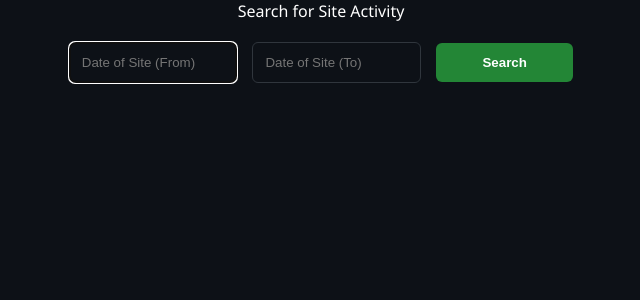
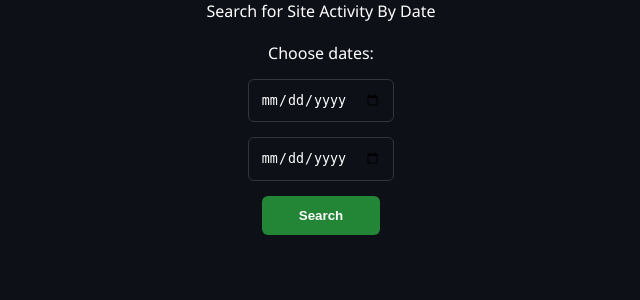
Before and after one commit to ernmin/site-activity, a Flask app: page /date in a window 1280 px wide. Shown: the part 107-407 px from the top of the page, without its empty margins (319-959 px from the left). Run offline with Flask 3, Linux system fonts and the light colour scheme.

Commit message:
Change Date Search Page Take in put by the native html date picker

```diff
--- a/front-end/app/static/css/main.css
+++ b/front-end/app/static/css/main.css
@@ -72,9 +72,11 @@ button:disabled {
 
 .form-container {
     display: flex;
+    flex-direction: column;
     gap: 15px; /* Adjust this value to change the spacing */
     align-items: center;
     margin: 20px;
+    flex-wrap: wrap;
 }
 
 #displayResult {
--- a/front-end/app/static/js/script_search.js
+++ b/front-end/app/static/js/search/date.js
@@ -1,4 +1,4 @@
-document.querySelector('#siteForm').addEventListener('submit', (event) => {
+document.querySelector('#dateForm').addEventListener('submit', (event) => {
     event.preventDefault();
     get_dates();
     // submitID();
@@ -13,7 +13,7 @@ async function get_dates() {
 function submitDates() {
     const dateFrom = document.querySelector('#dateFrom').value;
     const dateTo = document.querySelector('#dateTo').value;
-    document.getElementById('displayResult').innerText = dateFrom;
+    document.getElementById('displayResult').innerText = dateFrom + ' ' + dateTo;
     // return fetch('/appdates', {
     //     method: 'POST',
     //     headers: { 'Content-Type': 'application/json' },
--- a/front-end/app/templates/search/date.html
+++ b/front-end/app/templates/search/date.html
@@ -5,10 +5,14 @@
 
 {% block content %}
 
-<div>Search for Site Activity</div>
-<form id="siteForm" class="form-container">
-        <input autocomplete="off" autofocus name="name" placeholder="Date of Site (From)" type="text" id="dateFrom">
-        <input autocomplete="off" autofocus name="name" placeholder="Date of Site (To)" type="text" id="dateTo">
+<div>Search for Site Activity By Date</div>
+<form id="dateForm" class="form-container">
+        <label>Choose dates:</label>
+        <input type="date" id="dateFrom" name="start" value="YYYY-MM-DD" min="2026-01-01" />
+        <input type="date" id="dateTo" name="end" value="YYYY-MM-DD" min="2026-01-01" />
+
+        <!-- <input autocomplete="off" autofocus name="name" placeholder="Date of Site (From)" type="text" id="dateFrom"> -->
+        <!-- <input autocomplete="off" autofocus name="name" placeholder="Date of Site (To)" type="text" id="dateTo"> -->
         <button type="submit">Search</button>
 </form>
 
@@ -18,5 +22,5 @@
 
 {% block scripts %}
     <!-- This puts the script tag into the base.html 'scripts' block -->
-    <script src="{{ url_for('static', filename='js/script_search.js') }}"></script>
+    <script src="{{ url_for('static', filename='js/search/date.js') }}"></script>
 {% endblock %}
```
Also changed, not shown: front-end/app/static/css/search/date.css (added).
